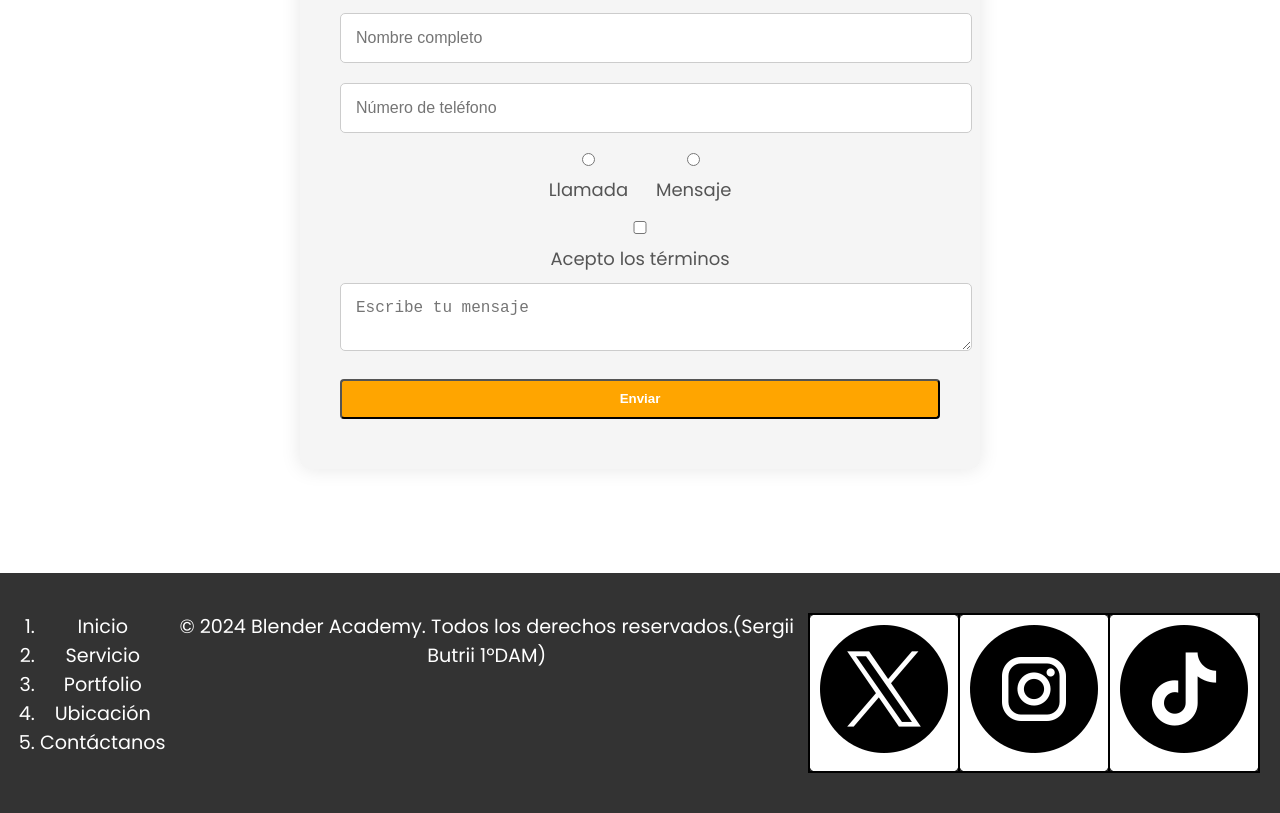
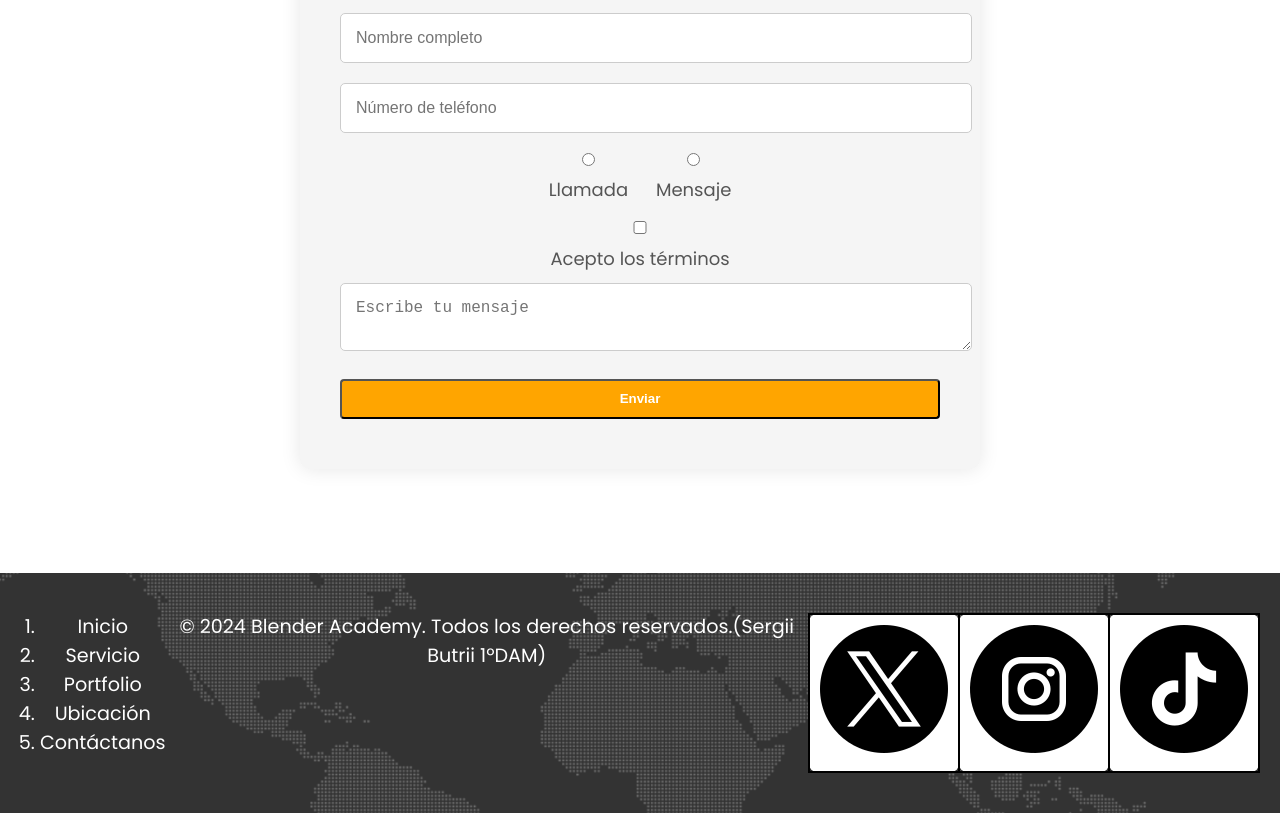
Before and after one commit to Sergiibut05/Ejercicio_Final_Lenguaje_Marcas, a plain HTML site: page index.html in a window 1280 px wide. Shown: the part 4639-5452 px from the top of the page. Drawn offline with Linux system fonts and the light colour scheme.

Commit message:
Update style.css

```diff
--- a/css/style.css
+++ b/css/style.css
@@ -120,7 +120,7 @@ h1,h2,h3{
 footer {
   margin: 0;
   background-color: #333;
-  background-image: url('img/map-image.png'); /* Ruta de la imagen */
+  background-image: url('../img/map-image.png'); /* Ruta de la imagen */
   background-size: cover; /* Ajusta la imagen para cubrir todo el contenedor */
   background-position: center; /* Centra la imagen */
   color: white;
```
